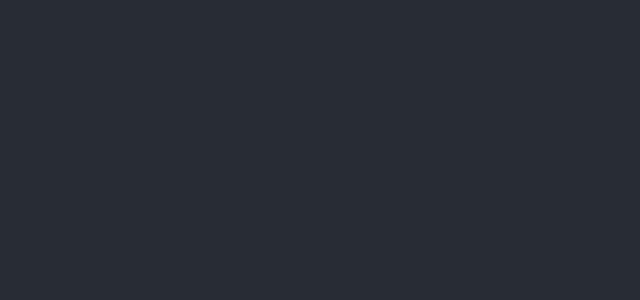
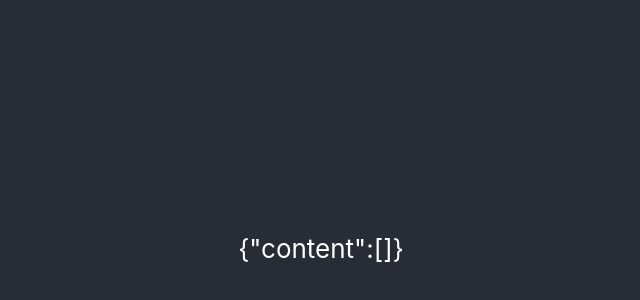
Before and after one commit to gabriel-fortin/requirements-collector, a React (Create React App) app: page / in a window 1280 px wide. Shown: the part 152-452 px from the top of the page, without its empty margins (319-959 px from the left). Built offline with nearby package versions, Linux system fonts and the light colour scheme.

Commit message:
Add Page widget

```diff
--- a/src/App.tsx
+++ b/src/App.tsx
@@ -4,18 +4,20 @@ import { Provider } from 'react-redux';
 import logo from './logo.svg';
 import './App.css';
 import State from './Store/State';
+import Page from 'Widget/Page';
 
 function App() {
   const identityOrDefault = (s: State | undefined, a: any) => s ?? new State();
+  const initialState = new State();
 
   const reducer: (s: State | undefined, a: any) => State = identityOrDefault;
-  const store = createStore(reducer, new State());
+  const store = createStore(reducer, initialState);
 
   return (
     <div className="App">
       <header className="App-header">
         <Provider store={store}>
-
+          <Page page={store.getState().pageContent} />
         </Provider>
       </header>
     </div>
--- /dev/null
+++ b/src/Widget/Page.tsx
@@ -0,0 +1,18 @@
+import React from 'react';
+import Page from 'Model/Page';
+
+interface PageProps {
+    page: Page;
+}
+
+const PageWidget: React.FC<PageProps> = (props) => {
+    const page = props.page;
+
+    return (
+        <div>
+            {JSON.stringify(page)}
+        </div>
+    );
+};
+
+export default PageWidget;
```
